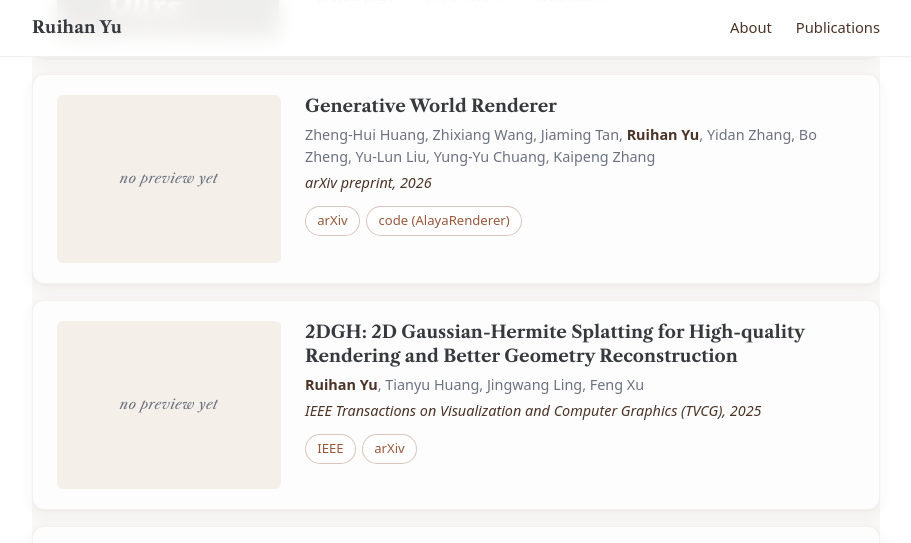
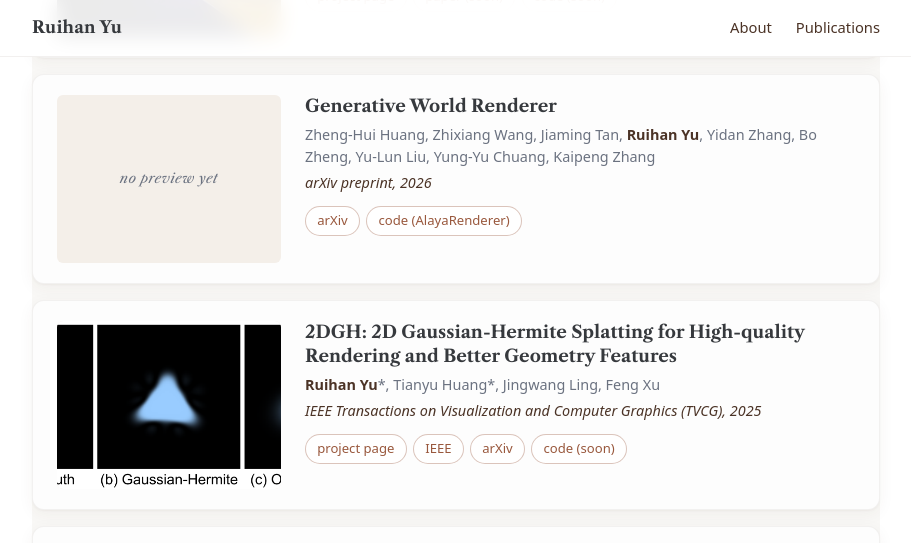
Before and after one commit to AuroraRyan0301/AuroraRyan0301.github.io, a Jekyll site: the page built from _pages/about.md, in a window 1280 px wide and 900 px high, scrolled down 920 px, cut to the strip 0-543 px from the top of the window. Shown: the whole strip, without its empty margins (184-1095 px from the left). Built offline with Jekyll 4.4.1, drawn with Linux system fonts in a browser that asks for light colours.

Commit message:
Host Sample Matching + 2DGH project pages on auroraryan0301.github.io
- /samplematching/  — sticky nav, hero, teaser, TL;DR, paper video, method,
  BibTeX. Replaces the standalone samplematching.github.io repo as the
  canonical project page.
- /2dgh/  — sticky nav, hero with author block, full 2DGH teaser,
  abstract, triangle-fitting toy comparison, method figures, BibTeX.
  TVCG 2025; code coming soon.
- Shared `assets/css/project.scss` uses the rshi.top palette for visual
  cohesion with the personal homepage. Layout is the vvmc-style scrollable
  section list (eyebrow venue + author block + button row + section anchors).
- Homepage thumbnails refreshed: Sample Matching uses the new diagonal
  composite (Ours + error heatmap); 2DGH uses the triangle-fitting
  toy figure straight from figs/toy.pdf.
- Homepage links updated to the new in-domain project pages.

```diff
--- a/_pages/about.md
+++ b/_pages/about.md
@@ -50,7 +50,7 @@ redirect_from:
 
     <article class="pub">
       <div class="pub__thumb">
-        <img src="{{ '/images/sample_matching_thumb.png' | relative_url }}" alt="Sample Matching teaser (Ours panel)">
+        <img src="{{ '/images/sample_matching_thumb.jpg' | relative_url }}" alt="Sample Matching teaser (Ours panel)">
       </div>
       <div class="pub__body">
         <h3 class="pub__title">Sample Matching for Joint Extinction Gradient Estimation in Differentiable Volume Rendering</h3>
@@ -60,7 +60,7 @@ redirect_from:
         </p>
         <p class="pub__venue">ACM Transactions on Graphics (TOG), 2026</p>
         <p class="pub__links">
-          <a href="https://auroraryan0301.github.io/samplematching.github.io/">project page</a>
+          <a href="{{ '/samplematching/' | relative_url }}">project page</a>
           <a href="#">paper (soon)</a>
           <a href="#">code (soon)</a>
         </p>
@@ -85,16 +85,20 @@ redirect_from:
     </article>
 
     <article class="pub">
-      <div class="pub__thumb pub__thumb--empty">no preview yet</div>
+      <div class="pub__thumb">
+        <img src="{{ '/images/2dgh_thumb.png' | relative_url }}" alt="2DGH triangle fitting comparison">
+      </div>
       <div class="pub__body">
-        <h3 class="pub__title">2DGH: 2D Gaussian-Hermite Splatting for High-quality Rendering and Better Geometry Reconstruction</h3>
+        <h3 class="pub__title">2DGH: 2D Gaussian-Hermite Splatting for High-quality Rendering and Better Geometry Features</h3>
         <p class="pub__authors">
-          <span class="me">Ruihan Yu</span>, Tianyu Huang, Jingwang Ling, Feng Xu
+          <span class="me">Ruihan Yu</span>*, Tianyu Huang*, Jingwang Ling, Feng Xu
         </p>
         <p class="pub__venue">IEEE Transactions on Visualization and Computer Graphics (TVCG), 2025</p>
         <p class="pub__links">
+          <a href="{{ '/2dgh/' | relative_url }}">project page</a>
           <a href="https://ieeexplore.ieee.org/document/11204833/">IEEE</a>
           <a href="https://arxiv.org/abs/2408.16982">arXiv</a>
+          <a href="#">code (soon)</a>
         </p>
       </div>
     </article>
--- /dev/null
+++ b/assets/css/project.scss
@@ -0,0 +1,268 @@
+---
+# Front-matter so Jekyll processes this with Sass.
+---
+
+/* ============================================================================
+ * Shared project-page styles — used by /samplematching/ and /2dgh/.
+ * Color palette + typography match the personal homepage (rshi.top inspired).
+ * Layout structure mirrors the vvmc-style scrollable section list.
+ * ========================================================================= */
+
+:root {
+  --color-text: #4b3326;
+  --color-muted: #6b7280;
+  --color-accent: #99583d;
+  --color-accent-soft: #c97a59;
+  --color-heading: #36393d;
+  --color-bg: #ffffff;
+  --color-frag: #dfdace30;
+  --color-frag-l: #fffdfa;
+  --color-code-bg: #f6f1ec;
+  --font-sans: ui-sans-serif, system-ui, -apple-system, BlinkMacSystemFont,
+               "Segoe UI", Roboto, "Helvetica Neue", Arial, "Noto Sans",
+               sans-serif;
+  --font-serif: "Libre Caslon Text", ui-serif, Georgia, Cambria,
+                "Times New Roman", Times, serif;
+  --font-mono: ui-monospace, SFMono-Regular, Menlo, Monaco, Consolas,
+               "Liberation Mono", "Courier New", monospace;
+}
+
+* { box-sizing: border-box; }
+
+html {
+  font-family: var(--font-sans);
+  color: var(--color-text);
+  background: var(--color-bg);
+  line-height: 1.7;
+  -webkit-font-smoothing: antialiased;
+  -moz-osx-font-smoothing: grayscale;
+  scroll-behavior: smooth;
+  scroll-padding-top: 4.5rem;
+}
+
+body { margin: 0; }
+
+a {
+  color: var(--color-accent);
+  text-decoration: none;
+  border-bottom: 1px solid transparent;
+  transition: border-color 0.15s ease, color 0.15s ease;
+}
+a:hover { border-bottom-color: var(--color-accent); }
+
+h1, h2, h3, h4 { color: var(--color-heading); margin: 0; font-weight: 700; }
+p { margin: 0 0 1rem 0; }
+
+img, video { max-width: 100%; height: auto; display: block; }
+
+/* ---- Top nav ----------------------------------------------------------- */
+
+.topbar {
+  position: sticky;
+  top: 0;
+  z-index: 50;
+  background: rgba(255, 255, 255, 0.92);
+  backdrop-filter: saturate(180%) blur(10px);
+  -webkit-backdrop-filter: saturate(180%) blur(10px);
+  border-bottom: 1px solid rgba(75, 51, 38, 0.07);
+}
+.topbar__inner {
+  max-width: 64rem;
+  margin: 0 auto;
+  padding: 0.8rem 1.5rem;
+  display: flex;
+  align-items: center;
+  justify-content: space-between;
+  gap: 1rem;
+}
+.topbar__brand {
+  font-family: var(--font-serif);
+  font-size: 1rem;
+  font-weight: 700;
+  color: var(--color-heading);
+}
+.topbar__brand:hover { border-bottom: none; color: var(--color-accent); }
+.topbar__nav {
+  display: flex;
+  gap: 1.25rem;
+  font-size: 0.88rem;
+}
+.topbar__nav a { color: var(--color-text); }
+.topbar__nav a:hover { color: var(--color-accent); border-bottom-color: var(--color-accent); }
+
+/* ---- Page scaffold ----------------------------------------------------- */
+
+main { max-width: 56rem; margin: 0 auto; padding: 0 1.5rem; }
+section.sect { padding: 3rem 0; }
+section.sect--frag { background: var(--color-frag); }
+section.sect--frag-inner {
+  background: var(--color-frag);
+  margin: 0 -1.5rem;
+  padding: 3rem 1.5rem;
+}
+
+.subhead {
+  font-family: var(--font-serif);
+  text-align: center;
+  font-size: 1.875rem;
+  font-weight: 700;
+  margin-bottom: 1.5rem;
+}
+
+.eyebrow {
+  display: inline-block;
+  font-size: 0.78rem;
+  letter-spacing: 0.18em;
+  text-transform: uppercase;
+  color: var(--color-muted);
+  margin-bottom: 0.5rem;
+}
+
+/* ---- Hero -------------------------------------------------------------- */
+
+.hero {
+  text-align: center;
+  padding: 4rem 0 2rem;
+}
+.hero__title {
+  font-family: var(--font-serif);
+  font-size: 2.1rem;
+  line-height: 1.2;
+  margin-bottom: 1.5rem;
+  color: var(--color-heading);
+}
+.hero__authors {
+  font-size: 1rem;
+  margin-bottom: 0.3rem;
+  color: var(--color-text);
+}
+.hero__authors .me { color: var(--color-accent); font-weight: 600; }
+.hero__authors a { color: var(--color-text); border-bottom: 1px dotted rgba(75, 51, 38, 0.4); }
+.hero__authors a:hover { color: var(--color-accent); border-bottom-color: var(--color-accent); }
+.hero__affil {
+  font-size: 0.92rem;
+  color: var(--color-muted);
+  margin-bottom: 0.6rem;
+}
+.hero__venue {
+  font-family: var(--font-serif);
+  font-style: italic;
+  font-size: 1rem;
+  color: var(--color-heading);
+  margin: 0.6rem 0 1.6rem;
+}
+
+.btn-row {
+  display: flex;
+  flex-wrap: wrap;
+  justify-content: center;
+  gap: 0.6rem;
+  margin-top: 1rem;
+}
+.btn {
+  display: inline-flex;
+  align-items: center;
+  gap: 0.4rem;
+  padding: 0.45rem 1rem;
+  font-size: 0.9rem;
+  color: var(--color-accent);
+  background: #fff;
+  border: 1px solid rgba(153, 88, 61, 0.4);
+  border-radius: 999px;
+  text-decoration: none;
+  transition: background 0.15s ease, color 0.15s ease, border-color 0.15s ease;
+}
+.btn:hover {
+  background: var(--color-accent);
+  color: #fff;
+  border-color: var(--color-accent);
+  border-bottom-color: var(--color-accent);
+}
+.btn--disabled {
+  color: var(--color-muted);
+  border-color: rgba(107, 114, 128, 0.3);
+  background: #f7f6f3;
+  cursor: not-allowed;
+  pointer-events: none;
+}
+
+/* ---- Teaser ------------------------------------------------------------ */
+
+.teaser { padding: 1rem 0 0; }
+.teaser figure { margin: 0; }
+.teaser img, .teaser video {
+  border-radius: 8px;
+  box-shadow: 0 4px 24px rgba(75, 51, 38, 0.10);
+}
+.teaser figcaption {
+  margin-top: 0.8rem;
+  font-size: 0.88rem;
+  color: var(--color-muted);
+  text-align: center;
+  font-style: italic;
+}
+
+/* ---- Content sections -------------------------------------------------- */
+
+.prose {
+  max-width: 48rem;
+  margin: 0 auto;
+  text-align: justify;
+  font-size: 1rem;
+}
+.prose p + p { margin-top: 1rem; }
+.prose strong { color: var(--color-heading); font-weight: 600; }
+.prose em { color: var(--color-text); }
+
+.figgrid {
+  display: grid;
+  gap: 1.25rem;
+  margin: 1.5rem 0;
+}
+.figgrid figure { margin: 0; }
+.figgrid img {
+  border-radius: 6px;
+  border: 1px solid rgba(75, 51, 38, 0.08);
+  background: #fff;
+}
+.figgrid figcaption {
+  margin-top: 0.4rem;
+  font-size: 0.85rem;
+  color: var(--color-muted);
+  text-align: center;
+  font-style: italic;
+}
+
+/* ---- BibTeX block ------------------------------------------------------ */
+
+.bibtex {
+  background: var(--color-code-bg);
+  padding: 1rem 1.25rem;
+  border-radius: 8px;
+  font-family: var(--font-mono);
+  font-size: 0.85rem;
+  line-height: 1.55;
+  color: var(--color-text);
+  overflow-x: auto;
+  border: 1px solid rgba(75, 51, 38, 0.08);
+}
+.bibtex pre { margin: 0; white-space: pre; }
+
+/* ---- Footer ------------------------------------------------------------ */
+
+.site-footer {
+  text-align: center;
+  padding: 2rem 0 3rem;
+  font-size: 0.85rem;
+  color: var(--color-muted);
+}
+
+/* ---- Responsive -------------------------------------------------------- */
+
+@media (max-width: 720px) {
+  .hero { padding: 2rem 0 1rem; }
+  .hero__title { font-size: 1.6rem; }
+  section.sect { padding: 2rem 0; }
+  .topbar__nav { gap: 0.85rem; font-size: 0.82rem; }
+  .topbar__inner { padding: 0.7rem 1rem; }
+}
```
Also changed, not shown: 2dgh/index.html (added, +166 -0 lines), samplematching/index.html (added, +145 -0 lines), 2dgh/static/images/coeff_pyramid.png (added), 2dgh/static/images/hermite_series.png (added), 2dgh/static/images/teaser.png (added), 2dgh/static/images/toy.png (added), images/2dgh_thumb.png (added), images/sample_matching_thumb.jpg (added), images/sample_matching_thumb.png (deleted), samplematching/static/images/teaser.png (added), 1 other file.
